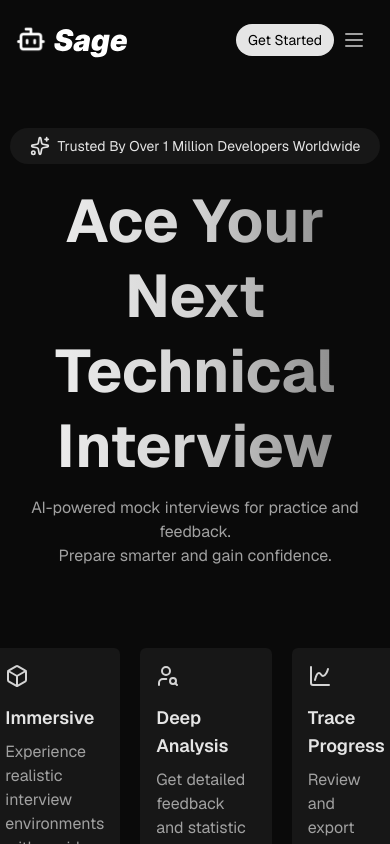
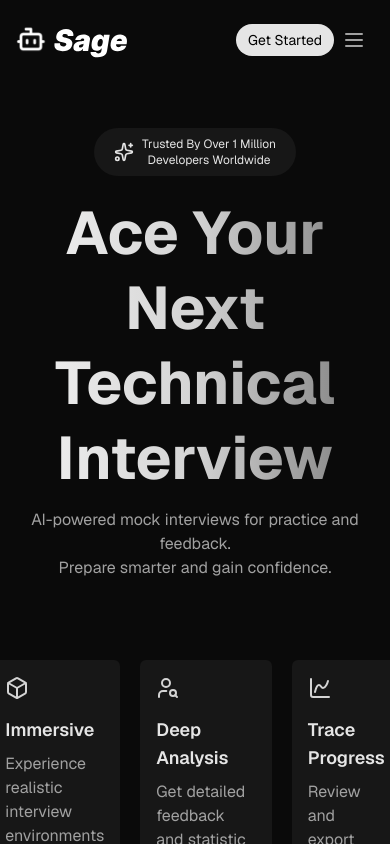
Before and after one commit to ShayokhShorfuddin/sage, a Next.js app: page / in a window 390 px wide. Shown: the top 844 px of the page. Built offline with nearby package versions, Linux system fonts and the light colour scheme.

Commit message:
add responsiveness to chip

```diff
--- a/components/Chip.tsx
+++ b/components/Chip.tsx
@@ -2,10 +2,11 @@ import { Sparkles } from "lucide-react";
 
 export default function Chip() {
 	return (
-		<div className="flex items-center gap-x-2 px-5 py-2 bg-neutral-900 rounded-full select-none">
+		<div className="flex items-center gap-x-2 px-5 py-2 bg-neutral-900 rounded-full select-none mx-[1rem]">
 			<Sparkles className="stroke-neutral-200 size-5" />
-			<p className="text-sm text-neutral-200">
-				Trusted By Over 1 Million Developers Worldwide
+			<p className="text-xs xs:text-sm text-neutral-200 text-center">
+				Trusted By Over 1 Million <br className="xs:hidden" /> Developers
+				Worldwide
 			</p>
 		</div>
 	);
```
